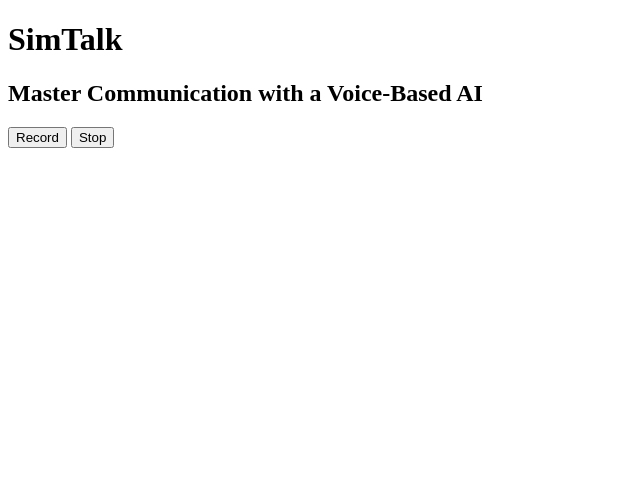
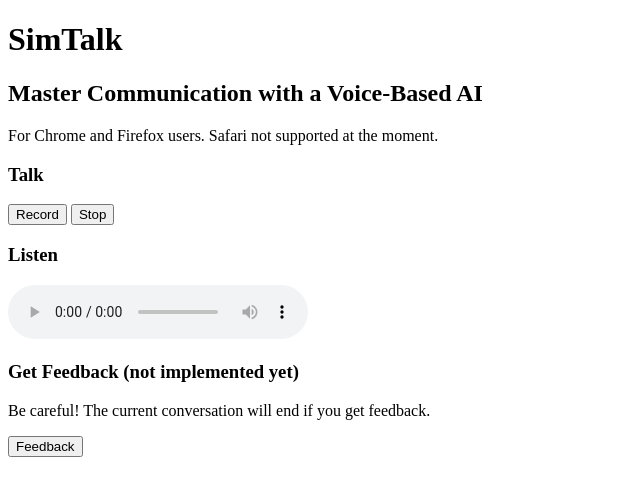
Before and after one commit to decodingchris/Claris, a Flask app: page / in a window 1280 px wide. Shown: the top 496 px of the page, without its empty margins (0-640 px from the left). Run offline with Flask 3, Linux system fonts and the light colour scheme.

Commit message:
get audio response

```diff
--- a/app.py
+++ b/app.py
@@ -1,32 +1,90 @@
 import os
 import tempfile
 
+import boto3
 import openai
 
 from dotenv import load_dotenv
-from flask import Flask, render_template, request
+from flask import Flask, render_template, request, send_file
+from simpleaichat import AIChat
 
 load_dotenv()
 
 openai.api_key = os.getenv("OPENAI_API_KEY")
+ALLOWED_EXTENSIONS = {"webm"}
+prompt = f"""Please be aware that human input is being transcribed from audio and as such there may be some errors in the transcription.
+You will attempt to account for some words being swapped with similar-sounding words or phrases.
+You must follow ALL these rules in all responses:
+- You are the following character and should ALWAYS act as them: An investor attending a startup pitch event.
+- The entrepreneur will present their startup idea, and you will ask them questions and provide feedback as an investor.
+- Please imagine yourself as an investor and provide realistic responses throughout the pitch.
+- Engage in a conversation with the entrepreneur, ask relevant questions, and offer feedback based on the information they provide.
+- Remember to maintain the flow of a pitch event, allowing the entrepreneur to respond before proceeding with your next question or comment.
+"""
+feedback_prompt = f"""Please be aware that human input is being transcribed from audio and as such there may be some errors in the transcription.
+You will attempt to account for some words being swapped with similar-sounding words or phrases.
+Give the entrepreneur detailed feedback on their communication skills with the investor.
+"""
+ai = AIChat(system=prompt, model="gpt-3.5-turbo-0613")
+ai_feedback = AIChat(system=feedback_prompt, model="gpt-3.5-turbo-0613")
+client = boto3.client("polly")
 
 app = Flask(__name__)
+app.config["MAX_CONTENT_LENGTH"] = 20 * 1000 * 1000
 
 
-@app.route("/", methods=["GET", "POST"])
+def allowed_file(filename):
+    return "." in filename and filename.rsplit(".", 1)[1].lower() in ALLOWED_EXTENSIONS
+
+
+def text_to_ai(text):
+    response = "Please repeat."
+    try:
+        response = ai(text)
+    except:
+        print("Could not get response from OpenAI.")
+    return response
+
+
+@app.route("/", methods=["GET"])
 def index():
-    if request.method == "POST":
-        file = request.files["recording"]
+    return render_template("index.html")
 
-        with tempfile.NamedTemporaryFile(suffix=".webm", delete=False) as temp_file:
-            temp_file_name = temp_file.name
 
-        file.save(temp_file_name)
+@app.route("/transcribe", methods=["POST"])
+def transcribe():
+    file = request.files["recording"]
+    if file and allowed_file(file.filename):
+        with tempfile.NamedTemporaryFile(
+            suffix=".webm", delete=False
+        ) as temp_record_file:
+            temp_record_file_name = temp_record_file.name
 
-        with open(temp_file_name, "rb") as audio_file:
+        file.save(temp_record_file_name)
+
+        with open(temp_record_file_name, "rb") as audio_file:
             transcript = openai.Audio.transcribe("whisper-1", audio_file)
 
-        file.close()
-        os.remove(temp_file_name)
-        print(transcript["text"])
-    return render_template("index.html")
+        os.remove(temp_record_file_name)
+
+        ai_response = text_to_ai(transcript["text"])
+
+        response = client.synthesize_speech(
+            Engine="standard",
+            OutputFormat="mp3",
+            Text=ai_response,
+            VoiceId="Joanna",
+        )
+
+        try:
+            with tempfile.NamedTemporaryFile(
+                suffix=".mp3", delete=False
+            ) as temp_audio_file:
+                temp_audio_file.write(response["AudioStream"].read())
+                temp_audio_file_path = temp_audio_file.name
+
+            return send_file(
+                temp_audio_file_path, mimetype="audio/mpeg", as_attachment=True
+            )
+        finally:
+            os.remove(temp_audio_file_path)
--- a/templates/index.html
+++ b/templates/index.html
@@ -8,28 +8,54 @@
 <body>
   <h1>SimTalk</h1>
   <h2>Master Communication with a Voice-Based AI</h2>
-  <button onclick="record()">Record</button>
+  <p>For Chrome and Firefox users. Safari not supported at the moment.</p>
+  <h3>Talk</h3>
+  <button id="record" onclick="record()">Record</button>
   <button id="stop">Stop</button>
+  <h3>Listen</h3>
+  <audio id="aiResponse" controls>
+    <source src="" type="audio/mpeg">
+    Your browser does not support the audio element.
+  </audio>
+  <h3>Get Feedback (not implemented yet)</h3>
+  <p>Be careful! The current conversation will end if you get feedback.</p>
+  <button id="feedback">Feedback</button>
   <script>
     async function record() {
       try {
         stream = await navigator.mediaDevices.getUserMedia({ audio: true })
 
         const chunks = []
+        const recordButton = document.getElementById('record');
         const stopButton = document.getElementById('stop');
-        const mediaRecorder = new MediaRecorder(stream, { mimeType: "audio/webm;codecs=opus" })
+        const mediaRecorder = new MediaRecorder(stream, { mimeType: 'audio/webm;codecs=opus' })
 
         mediaRecorder.ondataavailable = (e) => {
           if (e.data.size > 0) chunks.push(e.data);
         }
 
-        mediaRecorder.onstop = (e) => {
-          const blob = new Blob(chunks, { type: "audio/webm;codecs=opus" });
+        mediaRecorder.onstop = async (e) => {
+          const blob = new Blob(chunks, { type: 'audio/webm;codecs=opus' });
           const formData = new FormData();
           formData.append('recording', blob, `recording.webm`);
-          const request = new XMLHttpRequest();
-          request.open('POST', '/');
-          request.send(formData);
+          try {
+            const response = await fetch('/transcribe', {
+              method: 'POST',
+              body: formData
+            });
+            if (response.ok) {
+              const response_blob = await response.blob();
+              const audioUrl = URL.createObjectURL(response_blob);
+              const audio = document.getElementById("aiResponse");
+              audio.src = audioUrl;
+              audio.play()
+            } else {
+              // Handle the case when the response is not successful
+            }
+          } catch (error) {
+            console.log("error");
+          };
+          recordButton.disabled = false
         }
 
         stopButton.addEventListener('click', function () {
@@ -38,6 +64,7 @@
         });
 
         mediaRecorder.start()
+        recordButton.disabled = true
       } catch (err) {
         console.log(err)
       }
```
Also changed, not shown: requirements.txt (+32 -1 lines).
